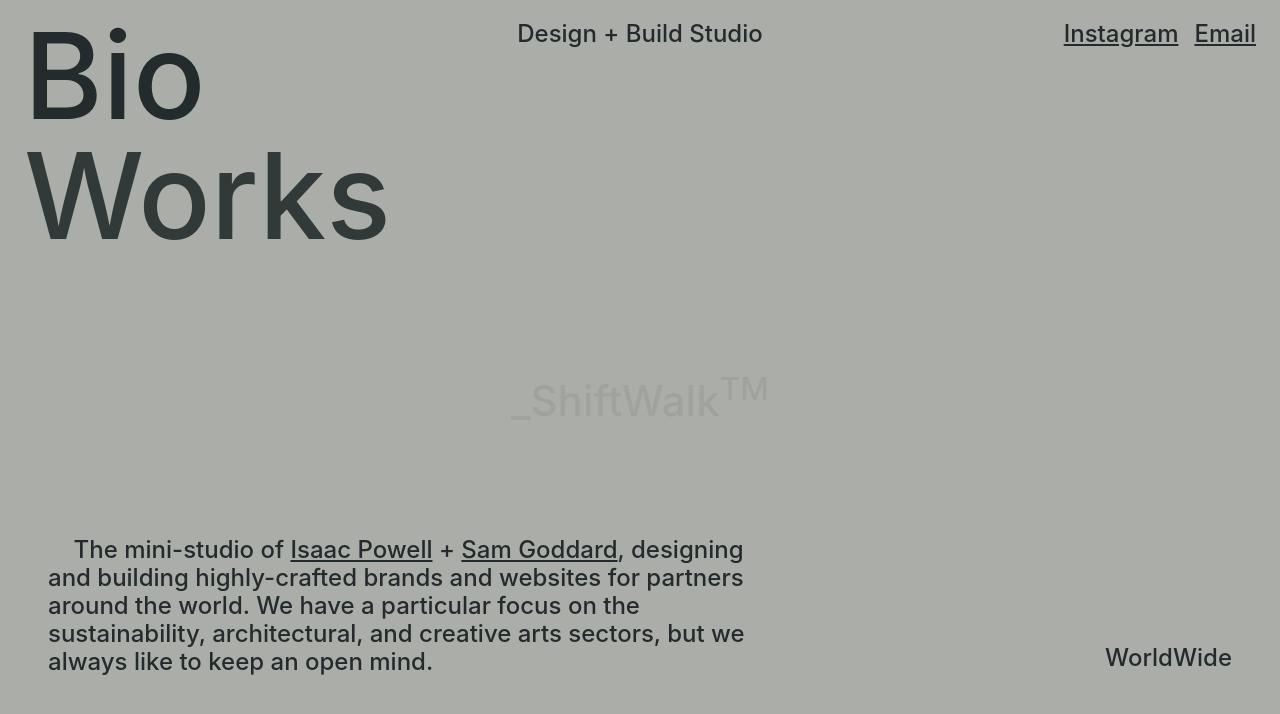
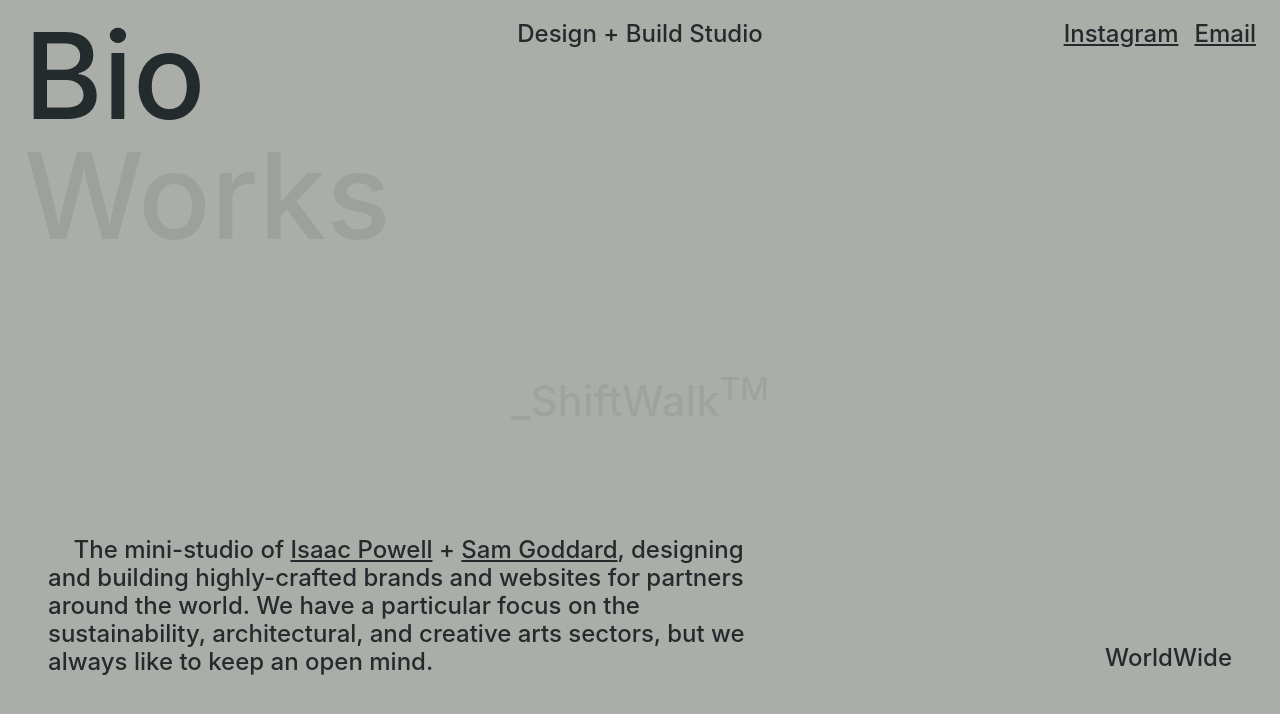
Before and after one commit to hayatul-islam/shift-walk, a React (Create React App) app: page / in a window 1280 px wide. Shown: the top 714 px of the page. Built offline with nearby package versions, Linux system fonts and the light colour scheme.

Commit message:
header dark mode

```diff
--- a/src/components/Header.js
+++ b/src/components/Header.js
@@ -18,7 +18,9 @@ function Header({ theme }) {
                 ? `block leading-none text-${
                     theme === "light" ? "[#242b2d]" : "[#abaea8]"
                   }`
-                : `block text-[#313939] leading-none hover:text-${
+                : `block text-${
+                    theme === "light" ? "[#9ea09c]" : "[#313939]"
+                  }  leading-none hover:text-${
                     theme === "light" ? "[#242b2d]" : "[#abaea8]"
                   }`
             }
@@ -32,7 +34,9 @@ function Header({ theme }) {
                 ? `block leading-none text-${
                     theme === "light" ? "[#242b2d]" : "[#abaea8]"
                   }`
-                : `block text-[#313939] leading-none hover:text-${
+                : `block text-${
+                    theme === "light" ? "[#9ea09c]" : "[#313939]"
+                  } leading-none hover:text-${
                     theme === "light" ? "[#242b2d]" : "[#abaea8]"
                   }`
             }
```
